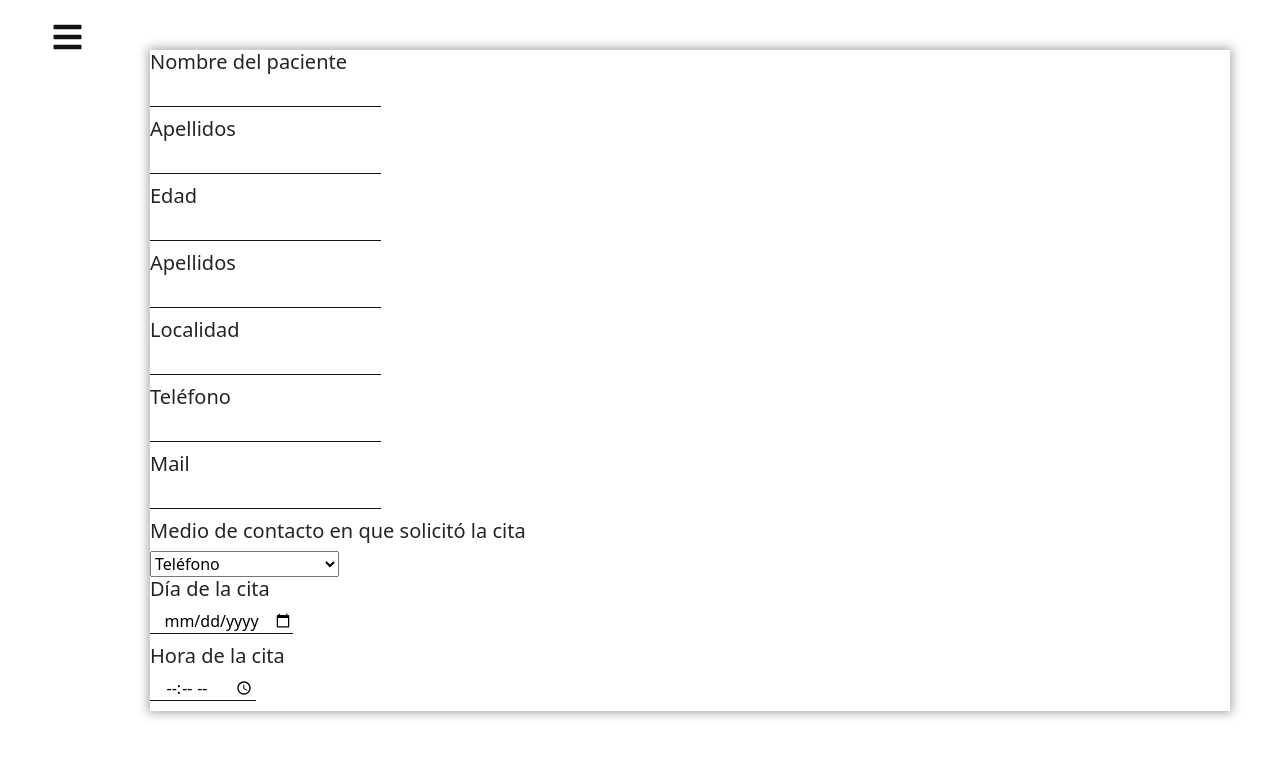
After one commit to greenfreaks/r-gacsesystems, a PHP site: page /sections/agendarCita.html in a window 1280 px wide. The commit adds this page. Shown: the top 760 px of the page. Run offline with PHP 8.4, Linux system fonts and the light colour scheme; some libraries are stand-ins or nearby versions.

Commit message:
Se finaliza parte vizual en version pc de la visat de CITAS PRÓXIMAS

```diff
--- a/css/style.css
+++ b/css/style.css
@@ -396,6 +396,68 @@ body {
   .toggle .header__nav--burger-3 {
     transform: rotate(45deg) translate(-5px, -7px); } }
 
+.sidebarBurgerBtn {
+  position: absolute;
+  top: 15px;
+  left: 45px;
+  height: 45px;
+  width: 45px;
+  text-align: center;
+  border-radius: 3px;
+  cursor: pointer;
+  transition: left 0.4s ease;
+  z-index: 2; }
+  .sidebarBurgerBtn i {
+    color: #141212;
+    line-height: 45px;
+    font-size: 2em; }
+
+.sidebarBurgerBtn.click {
+  left: 260px; }
+  .sidebarBurgerBtn.click i:before {
+    content: '\f00d';
+    color: #ED6E30; }
+
+.sidebar {
+  position: fixed;
+  width: 250px;
+  height: 100%;
+  left: -250px;
+  background-color: #141212;
+  transition: left 0.4s ease;
+  z-index: 3; }
+  .sidebar img {
+    max-width: 150px; }
+  .sidebar .text {
+    font-weight: 600;
+    line-height: 65px;
+    text-align: center;
+    letter-spacing: 1px; }
+  .sidebar ul {
+    background-color: #141212;
+    height: 100%;
+    width: 100%; }
+    .sidebar ul li {
+      line-height: 60px;
+      border-bottom: 1px solid #8190A5; }
+      .sidebar ul li:last-child {
+        border-bottom: 1px solid #ED6E30; }
+      .sidebar ul li a {
+        color: white;
+        text-decoration: none;
+        font-size: 18px;
+        padding-left: 40px;
+        font-weight: 500;
+        display: block;
+        width: 100%;
+        border-left: 3px solid transparent; }
+        .sidebar ul li a:hover {
+          color: #50c497;
+          border-left-color: #50c497; }
+
+.sidebar.show {
+  left: 0; }
+
 footer {
   background-color: #141212;
   font-size: 1.5rem;
@@ -549,3 +611,7 @@ form input {
 @media screen and (max-width: 320px) {
   .userLog, .userReg {
     width: 90%; } }
+
+.appBodyContent {
+  padding: 50px;
+  padding-left: 150px; }
--- a/index.php
+++ b/index.php
@@ -80,7 +80,7 @@
                 <div class="userReg__formData">
                     <img src="assets/img/index-logo-min.png" alt="">
                     <p class="darkOrangeTx">Nombre Completo</p>
-                    <input type="text" id="userReg__form--nombre">
+                    <input type="text" id="userReg__form--name">
 
                     <p class="darkOrangeTx">Email</p>
                     <input type="email" id="userReg__form--email">
@@ -105,9 +105,7 @@
     </footer>
 
     <script src="https://code.jquery.com/jquery-3.6.0.min.js"
-        integrity="sha256-/xUj+3OJU5yExlq6GSYGSHk7tPXikynS7ogEvDej/m4=" crossorigin="anonymous"></script>
-    <script src="https://cdn.jsdelivr.net/npm/bootstrap@5.1.3/dist/js/bootstrap.bundle.min.js"
-        integrity="sha384-ka7Sk0Gln4gmtz2MlQnikT1wXgYsOg+OMhuP+IlRH9sENBO0LRn5q+8nbTov4+1p" crossorigin="anonymous">
+        integrity="sha256-/xUj+3OJU5yExlq6GSYGSHk7tPXikynS7ogEvDej/m4=" crossorigin="anonymous">
     </script>
     <script src="js/nav.js"></script>
     <script src="js/log_reg.js"></script>
--- /dev/null
+++ b/js/sidebar.js
@@ -0,0 +1,5 @@
+
+$('.sidebarBurgerBtn').click(function(){
+    $(this).toggleClass("click");
+    $('.sidebar').toggleClass("show");
+});
--- /dev/null
+++ b/scss/layout/_sidebar.scss
@@ -0,0 +1,82 @@
+.sidebarBurgerBtn {
+    position: absolute;
+    top: 15px;
+    left: 45px;
+    height: 45px;
+    width: 45px;
+    text-align: center;
+    border-radius: 3px;
+    cursor: pointer;
+    transition: left 0.4s ease;
+    z-index: 2;
+
+    i {
+        color: $black;
+        line-height: 45px;
+        font-size: $generalFontSize;
+    }
+}
+
+.sidebarBurgerBtn.click {
+    left: 260px;
+
+    i:before{
+        content: '\f00d';
+        color: $orange;
+    }
+}
+
+.sidebar {
+    position: fixed;
+    width: 250px;
+    height: 100%;
+    left: -250px;
+    background-color: $black;
+    transition: left 0.4s ease;
+    z-index: 3;
+
+    img{
+        max-width: 150px ;
+    }
+
+    .text {
+        font-weight: 600;
+        line-height: 65px;
+        text-align: center;
+        letter-spacing: 1px;
+    }
+
+    ul {
+        background-color: $black;
+        height: 100%;
+        width: 100%;
+
+        li {
+            line-height: 60px;
+            border-bottom: 1px solid $lightGray;
+
+            &:last-child {
+                border-bottom: 1px solid $orange;
+            }
+
+            a {
+                color: white;
+                text-decoration: none;
+                font-size: 18px;
+                padding-left: 40px;
+                font-weight: 500;
+                display: block;
+                width: 100%;
+                border-left: 3px solid transparent;
+
+                &:hover {
+                    color: $blue;
+                    border-left-color: $blue;
+                }
+            }
+        }
+    }
+}
+.sidebar.show{
+    left: 0;
+}
--- a/scss/main.scss
+++ b/scss/main.scss
@@ -13,6 +13,7 @@
 
 /*Layout*/
 @import "layout/navbar";
+@import "layout/sidebar";
 @import "layout/footer";
 @import "layout/forms";
 
--- a/scss/views/_home.scss
+++ b/scss/views/_home.scss
@@ -0,0 +1,4 @@
+.appBodyContent{
+    padding: 50px;
+    padding-left: 150px;
+}
--- /dev/null
+++ b/sections/agendarCita.html
@@ -0,0 +1,101 @@
+<!DOCTYPE html>
+<html lang="en">
+
+<head>
+    <meta charset="UTF-8">
+    <meta http-equiv="X-UA-Compatible" content="IE=edge">
+    <meta name="viewport" content="width=device-width, initial-scale=1, user-scalable=no" />
+
+    <meta name="keywords" content="WEB, SOFTWARE, ARTE, TECNOLOGÍA, DISEÑO, HTML, DIGITAL, INNOVACIÓN">
+
+    <meta name="description" content="Empresa dedicada al desarrollo de software, desarrollo web,
+    creación de contenido multimedia y venta playeras con diseños intrépidos">
+
+
+    <!-- Font Awesome -->
+    <link rel="stylesheet" href="https://pro.fontawesome.com/releases/v5.10.0/css/all.css"
+        integrity="sha384-AYmEC3Yw5cVb3ZcuHtOA93w35dYTsvhLPVnYs9eStHfGJvOvKxVfELGroGkvsg+p" crossorigin="anonymous" />
+
+    <!-- Bootstrap -->
+    <link href="https://cdn.jsdelivr.net/npm/bootstrap@5.1.3/dist/css/bootstrap.min.css" rel="stylesheet"
+        integrity="sha384-1BmE4kWBq78iYhFldvKuhfTAU6auU8tT94WrHftjDbrCEXSU1oBoqyl2QvZ6jIW3" crossorigin="anonymous">
+
+
+    <link rel="stylesheet" href="../css/style.css">
+
+    <title>Agendar Cita</title>
+</head>
+
+<body>
+    <!-- <header class="header">
+        <nav id="navHome" class="header__nav boxShadow bgBlack">
+            <h1 class="orangeTx">Citas Próximas</h1>
+        </nav>
+    </header> -->
+    <div class="sidebarBurgerBtn">
+        <i class="fas fa-bars"></i>
+    </div>
+    <div class="sidebar">
+        <img src="../assets/img/index-logo-min.png" class="alignCenter" alt="">
+        <div class="text whiteTx">
+            <h4>Doctor/a: </h4>
+        </div>
+        <ul class="noList">
+            <li><a href="home.html" class="orangeTx">Citas próximas</a></li>
+            <li><a href="#">Crear Cita</a></li>
+            <li><a href="#">Ver registro de citas</a></li>
+            <li><a href="#">Cerrar sesión</a></li>
+        </ul>
+    </div>
+    <div class="appBodyContent">
+        <section class="agendar boxShadow">
+            <form id="agendarForm boxShadow">
+                <h5>Nombre del paciente</h5>
+                <input type="text" id="agendarForm__nombre" name="nombre">
+
+                <h5>Apellidos</h5>
+                <input type="text" id="agendarForm__apellidos" name="apellidos">
+
+                <h5>Edad</h5>
+                <input type="number" id="agendarForm__edad" name="edad">
+
+                <h5>Apellidos</h5>
+                <input type="text" id="agendarForm__apellidos" name="apellidos">
+
+                <h5>Localidad</h5>
+                <input type="text" id="agendarForm__localidad" name="localidad">
+
+                <h5>Teléfono</h5>
+                <input type="text" id="agendarForm__telefono" name="telefono">
+
+                <h5>Mail</h5>
+                <input type="text" id="agendarForm__mail" name="mail">
+
+                <h5>Medio de contacto en que solicitó la cita</h5>
+                <select id="agendarForm__medio" name="medio">
+                    <option disabled>Selecciona una opción</option>
+                    <option value="Teléfono">Teléfono</option>
+                    <option value="Email">Email</option>
+                    <option value="Recepción">Recepción</option>
+                </select>
+
+                <h5>Día de la cita</h5>
+                <input type="date">
+
+                <h5>Hora de la cita</h5>
+                <input type="time">
+            </form>
+        </section>
+    </div>
+
+    <footer class="whiteTx">
+
+    </footer>
+
+    <script src="https://code.jquery.com/jquery-3.6.0.min.js"
+        integrity="sha256-/xUj+3OJU5yExlq6GSYGSHk7tPXikynS7ogEvDej/m4=" crossorigin="anonymous">
+    </script>
+    <script src="../js/sidebar.js"></script>
+</body>
+
+</html>
```
Also changed, not shown: js/log_reg.js (+89 -13 lines), php/connection.php (added, +14 -0 lines), php/register.php (added, +9 -0 lines), sections/home.html (added, +100 -0 lines), sections/datereg.php (deleted), sections/home.php (deleted).
